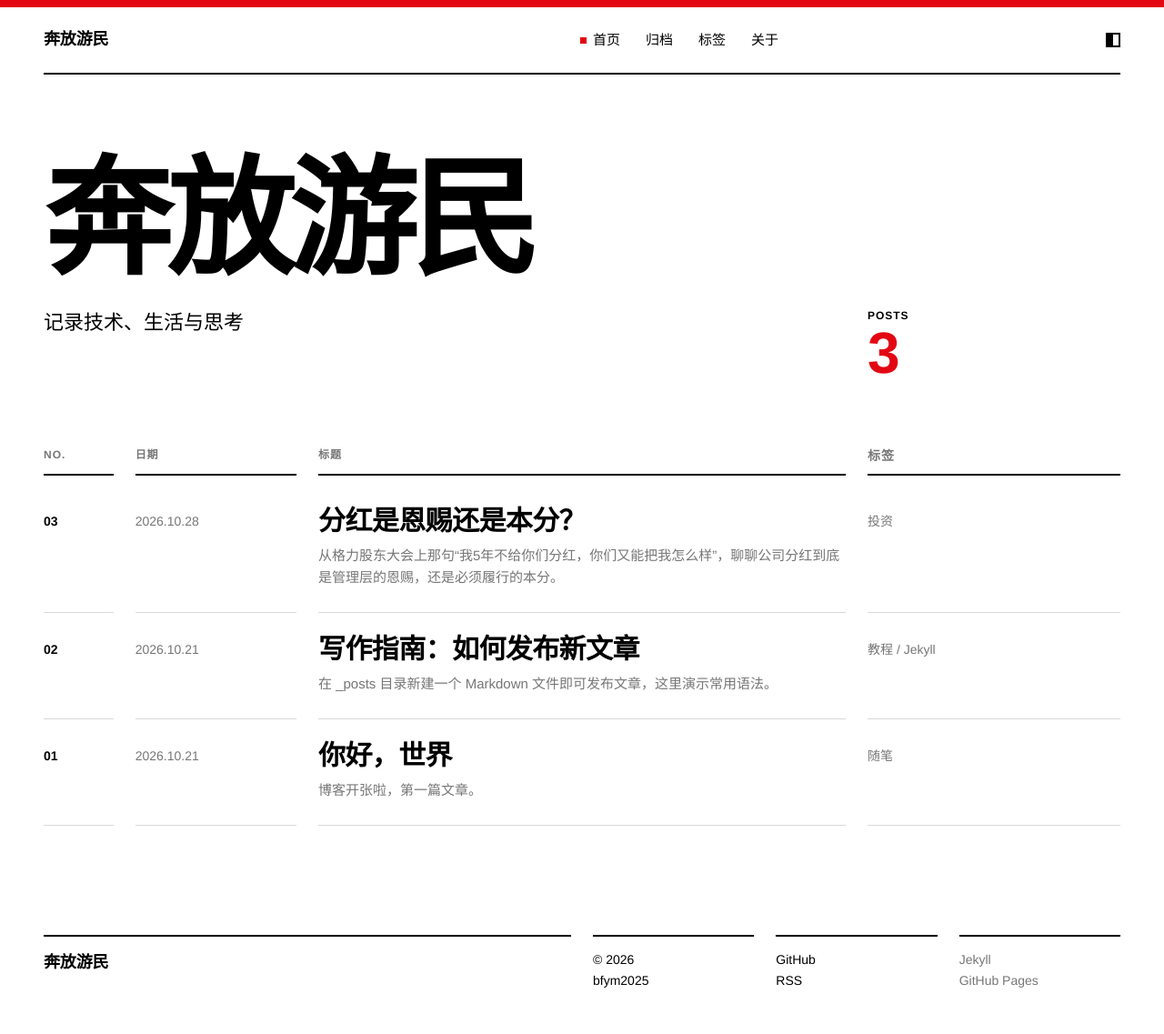
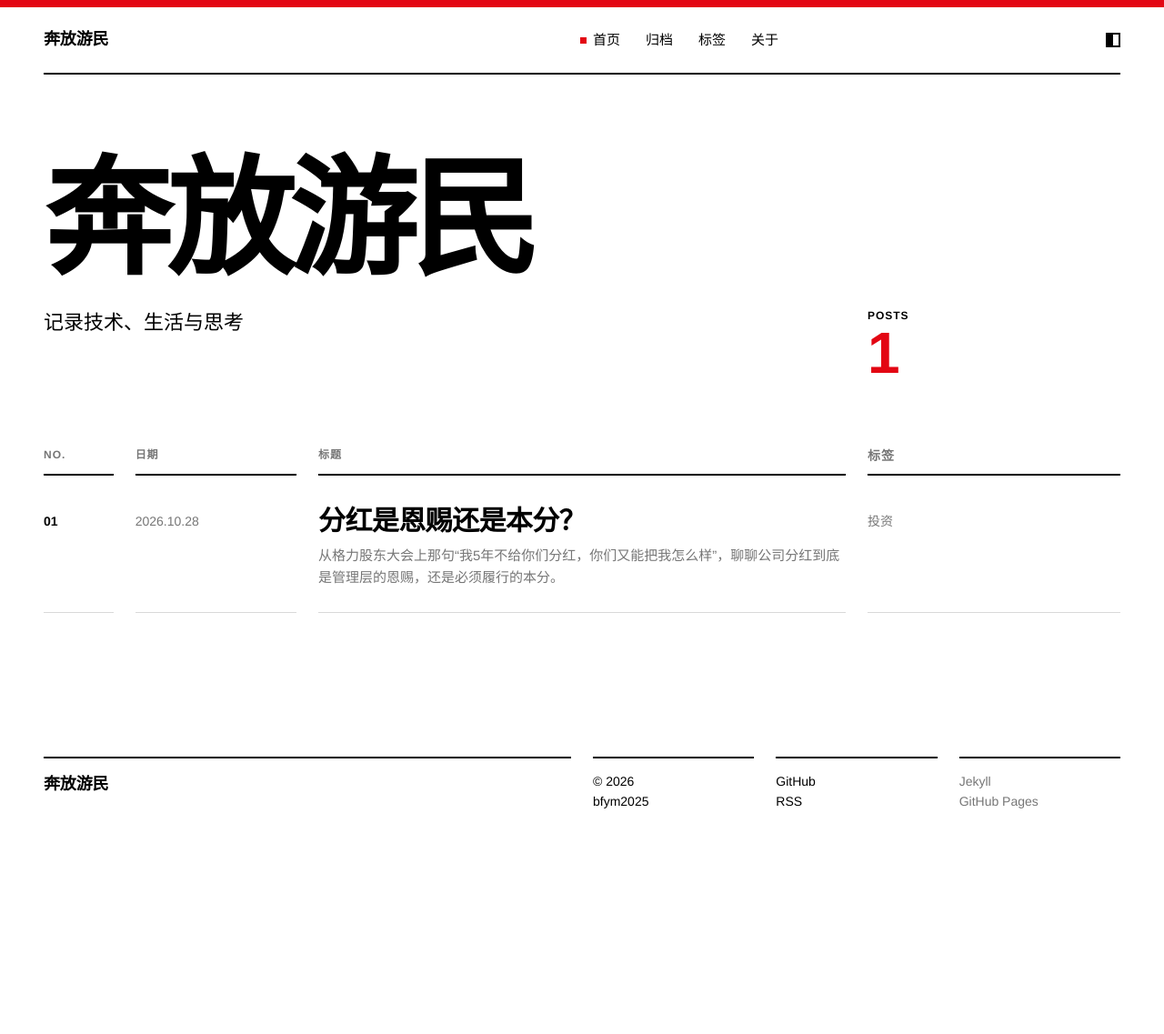
Before and after one commit to bfym2025/bfym2025.github.io, a Jekyll site: the page built from index.html, in a window 1280 px wide. Shown: the whole page at 91% size. Built offline with Jekyll 4.4.1, drawn with Linux system fonts in a browser that asks for light colours; the list of posts is cut into pages by our own code; after the commit the page ends 940 px from its top, so only the background shows below that.

Commit message:
Remove sample posts and simplify about page
Co-Authored-By: Claude Code <noreply@anthropic.com>

````diff
--- a/_posts/2026-10-21-hello-world.md
+++ /dev/null
@@ -1,18 +0,0 @@
----
-title: 你好，世界
-date: 2026-10-21 10:00:00 +0800
-tags: [随笔]
-description: 博客开张啦，第一篇文章。
----
-
-欢迎来到奔放游民！这是用 **Jekyll + GitHub Pages** 搭建的第一篇文章。
-
-## 为什么写博客
-
-1. 记录学习过程，方便以后回顾
-2. 输出倒逼输入
-3. 和更多人交流
-
-> 写作是整理思考的最好方式。
-
-以后会在这里持续更新，敬请期待。
--- a/_posts/2026-10-21-writing-guide.md
+++ /dev/null
@@ -1,61 +0,0 @@
----
-title: 写作指南：如何发布新文章
-date: 2026-10-21 12:00:00 +0800
-tags: [教程, Jekyll]
-description: 在 _posts 目录新建一个 Markdown 文件即可发布文章，这里演示常用语法。
----
-
-## 新建文章
-
-在 `_posts/` 目录下新建文件，文件名格式为 `YYYY-MM-DD-英文标题.md`，开头写上：
-
-```yaml
----
-title: 文章标题
-date: 2026-10-21 12:00:00 +0800
-tags: [标签1, 标签2]
-description: 一句话摘要（可选）
----
-```
-
-提交并 push 到 GitHub，大约一分钟后就会自动发布。
-
-## 代码高亮
-
-```python
-def fib(n):
-    a, b = 0, 1
-    for _ in range(n):
-        a, b = b, a + b
-    return a
-
-print([fib(i) for i in range(10)])
-```
-
-```js
-const greet = (name) => `Hello, ${name}!`;
-console.log(greet("world"));
-```
-
-## 表格
-
-| 语法 | 效果 |
-| ---- | ---- |
-| `**粗体**` | **粗体** |
-| `*斜体*` | *斜体* |
-| `~~删除线~~` | ~~删除线~~ |
-
-## 任务列表
-
-- [x] 搭建博客
-- [ ] 写第三篇文章
-
-## 图片
-
-把图片放到 `assets/images/` 目录下，然后在文章中引用：
-
-{% raw %}
-```markdown
-![图片描述]({{ '/assets/images/example.png' | relative_url }})
-```
-{% endraw %}
--- a/about.md
+++ b/about.md
@@ -5,16 +5,4 @@ label: About
 permalink: /about/
 ---
 
-你好，我是 **bfym2025**。
-
-这个博客用来记录技术笔记、读书心得和生活随想。
-
-## 现在
-
-- 目前在做：……
-- 正在学习：……
-
-## 联系
-
-- Email：[bfym2025@qq.com](mailto:bfym2025@qq.com)
-- GitHub：[bfym2025](https://github.com/bfym2025)
+我是奔放游民。
````
